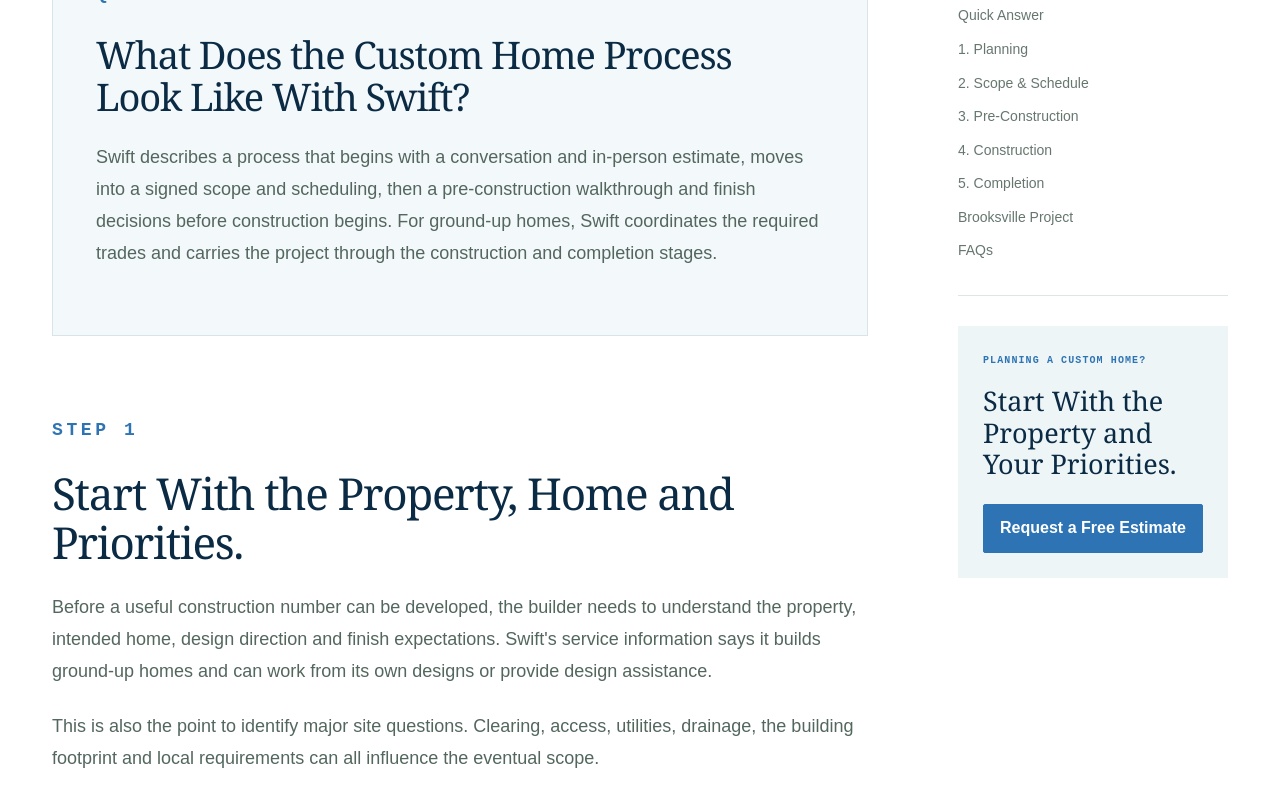
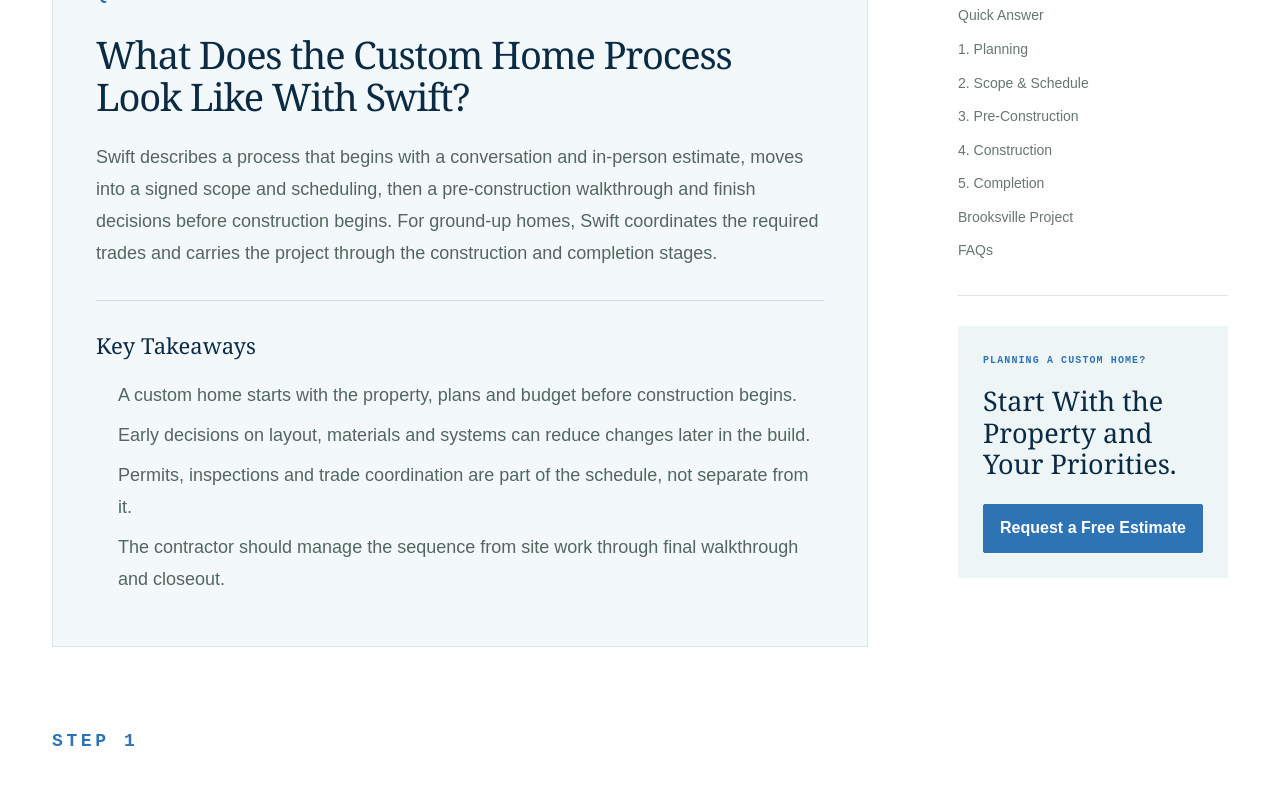
Before and after one commit to stylus1274/swift, a Next.js app: page /blog/custom-home-building-brooksville-process in a window 1280 px wide. Shown: the part 1502-2287 px from the top of the page. Built offline with nearby package versions, Linux system fonts and the light colour scheme.

Commit message:
Add key takeaways to custom-home-building-brooksville-process

```diff
--- a/app/blog/custom-home-building-brooksville-process/page.tsx
+++ b/app/blog/custom-home-building-brooksville-process/page.tsx
@@ -14,7 +14,17 @@ export default function Page(){return <main className="blog-page article-page"><
 <figure className="article-hero-image"><img src="/assets/projects/brooksville-custom-farmhouse/exterior.jpg" alt="Completed Swift custom farmhouse in Brooksville Florida"/><figcaption>Swift completed this documented custom farmhouse in Brooksville in June 2025.</figcaption></figure>
 <div className="article-shell"><aside className="article-sidebar"><div className="article-contents"><p>Article Contents</p><a href="#quick-answer">Quick Answer</a><a href="#planning">1. Planning</a><a href="#scope">2. Scope & Schedule</a><a href="#preconstruction">3. Pre-Construction</a><a href="#build">4. Construction</a><a href="#completion">5. Completion</a><a href="#proof">Brooksville Project</a><a href="#faqs">FAQs</a></div><div className="article-sidebar-cta"><p>Planning a Custom Home?</p><h2>Start With the Property and Your Priorities.</h2><a className="button blog-primary" href="/contact">Request a Free Estimate</a></div></aside>
 <article className="article-body">
-<section className="article-answer" id="quick-answer"><p className="eyebrow">QUICK ANSWER</p><h2>What Does the Custom Home Process Look Like With Swift?</h2><p>Swift describes a process that begins with a conversation and in-person estimate, moves into a signed scope and scheduling, then a pre-construction walkthrough and finish decisions before construction begins. For ground-up homes, Swift coordinates the required trades and carries the project through the construction and completion stages.</p></section>
+<section className="article-answer" id="quick-answer"><p className="eyebrow">QUICK ANSWER</p><h2>What Does the Custom Home Process Look Like With Swift?</h2><p>Swift describes a process that begins with a conversation and in-person estimate, moves into a signed scope and scheduling, then a pre-construction walkthrough and finish decisions before construction begins. For ground-up homes, Swift coordinates the required trades and carries the project through the construction and completion stages.</p>
+          <div className="article-takeaways">
+            <strong>Key Takeaways</strong>
+            <ul>
+              <li>A custom home starts with the property, plans and budget before construction begins.</li>
+              <li>Early decisions on layout, materials and systems can reduce changes later in the build.</li>
+              <li>Permits, inspections and trade coordination are part of the schedule, not separate from it.</li>
+              <li>The contractor should manage the sequence from site work through final walkthrough and closeout.</li>
+            </ul>
+          </div>
+        </section>
 <section id="planning"><p className="eyebrow">STEP 1</p><h2>Start With the Property, Home and Priorities.</h2><p>Before a useful construction number can be developed, the builder needs to understand the property, intended home, design direction and finish expectations. Swift&apos;s service information says it builds ground-up homes and can work from its own designs or provide design assistance.</p><p>This is also the point to identify major site questions. Clearing, access, utilities, drainage, the building footprint and local requirements can all influence the eventual scope.</p></section>
 <section id="scope"><p className="eyebrow">STEP 2</p><h2>Turn the Plan Into a Written Scope and Schedule Position.</h2><p>Swift says its sales process moves from the initial call to an in-person estimate, usually within about a week when scheduling allows. Once the estimate and scope are signed, the project is placed on the schedule and given a projected start date.</p><p>A projected start date matters because custom construction involves material planning and trade coordination before work begins.</p></section>
 <section id="preconstruction"><p className="eyebrow">STEP 3</p><h2>Complete the Pre-Construction Walkthrough and Selections.</h2><p>Before the scheduled start, Swift describes a pre-construction walkthrough to revisit the plan, selections and finish details. If the owner has changed the construction plan, this is the time to resolve those changes and coordinate the materials needed for the start of work.</p></section>
```
